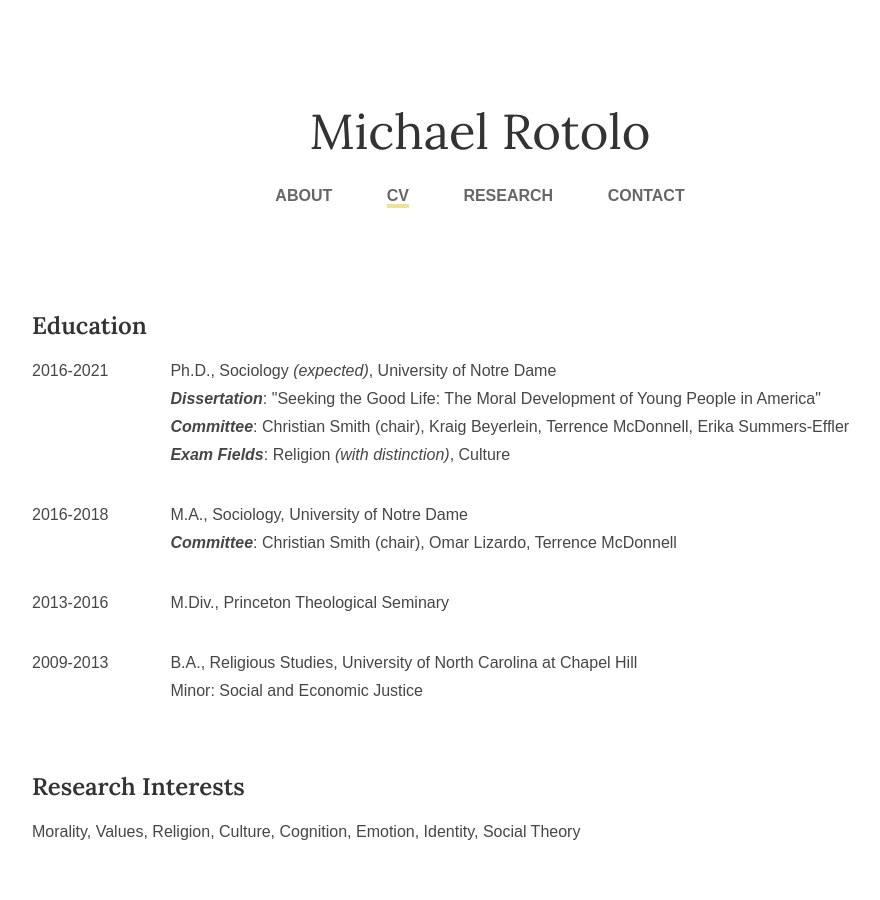
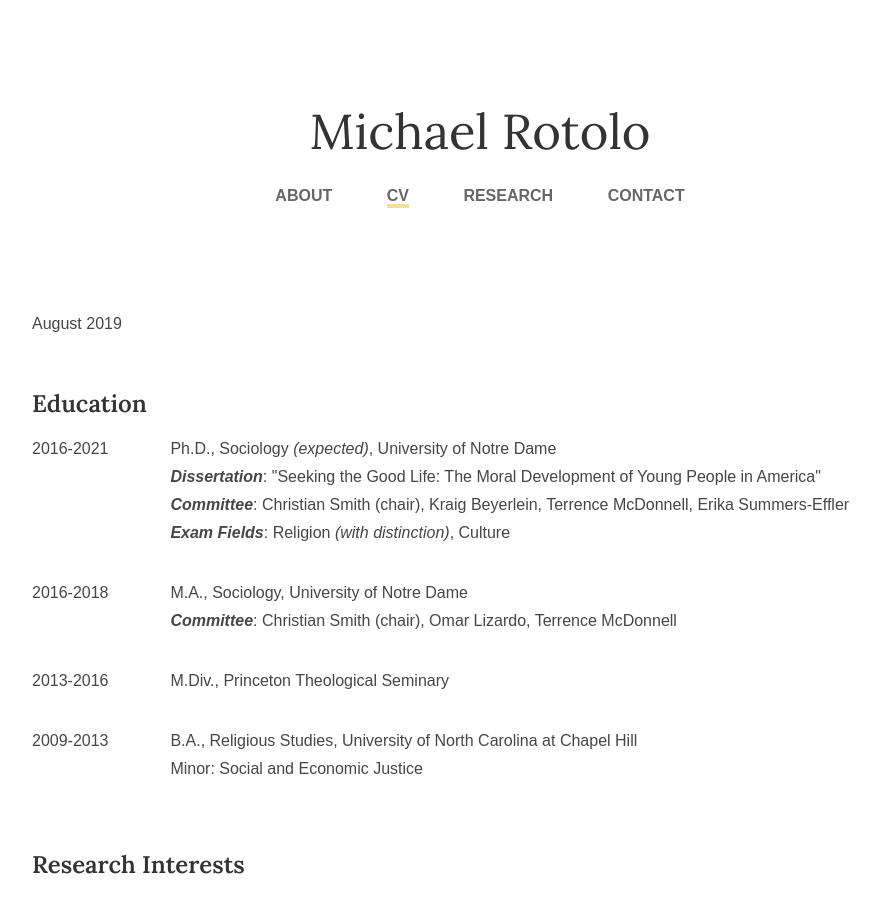
Before and after one commit to michaelrotolo/github.io, a Jekyll site: the page built from cv/index.html, in a window 1280 px wide and 900 px high. Shown: the whole window, without its empty margins (160-1040 px from the left). Built offline with Jekyll 4.4.1, drawn with Linux system fonts in a browser that asks for light colours; some web fonts are replaced.

Commit message:
Update index.html

```diff
--- a/cv/index.html
+++ b/cv/index.html
@@ -3,6 +3,7 @@ layout: default
 title: CV | Michael Rotolo
 ---
 <div class="blurb">
+	<p class="cv-updated">August 2019</p>
 	<h2>Education</h2>
 	<div class="cv-item">
 		<div class="left-year"><p>2016-2021</p></div>
```
